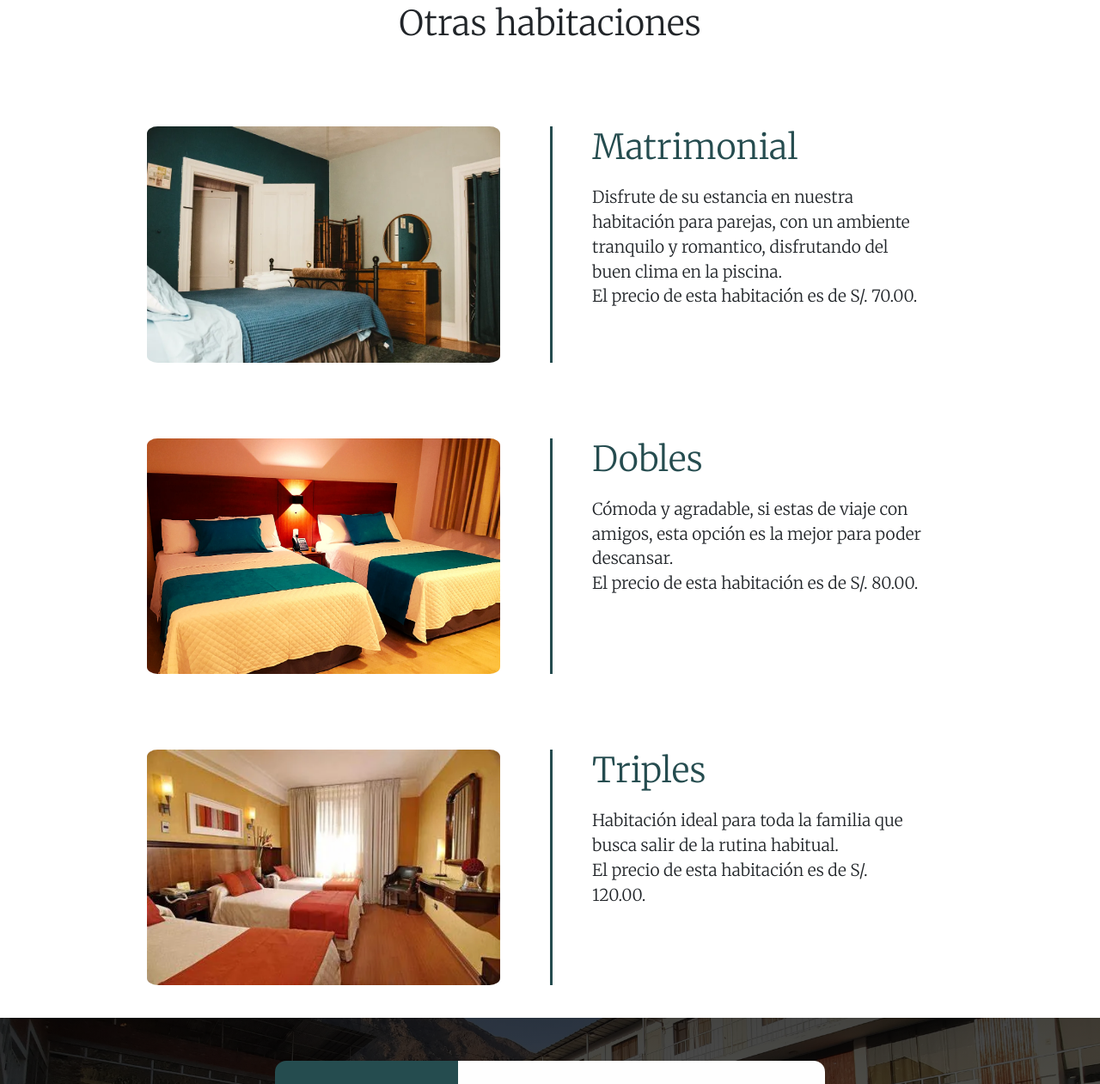
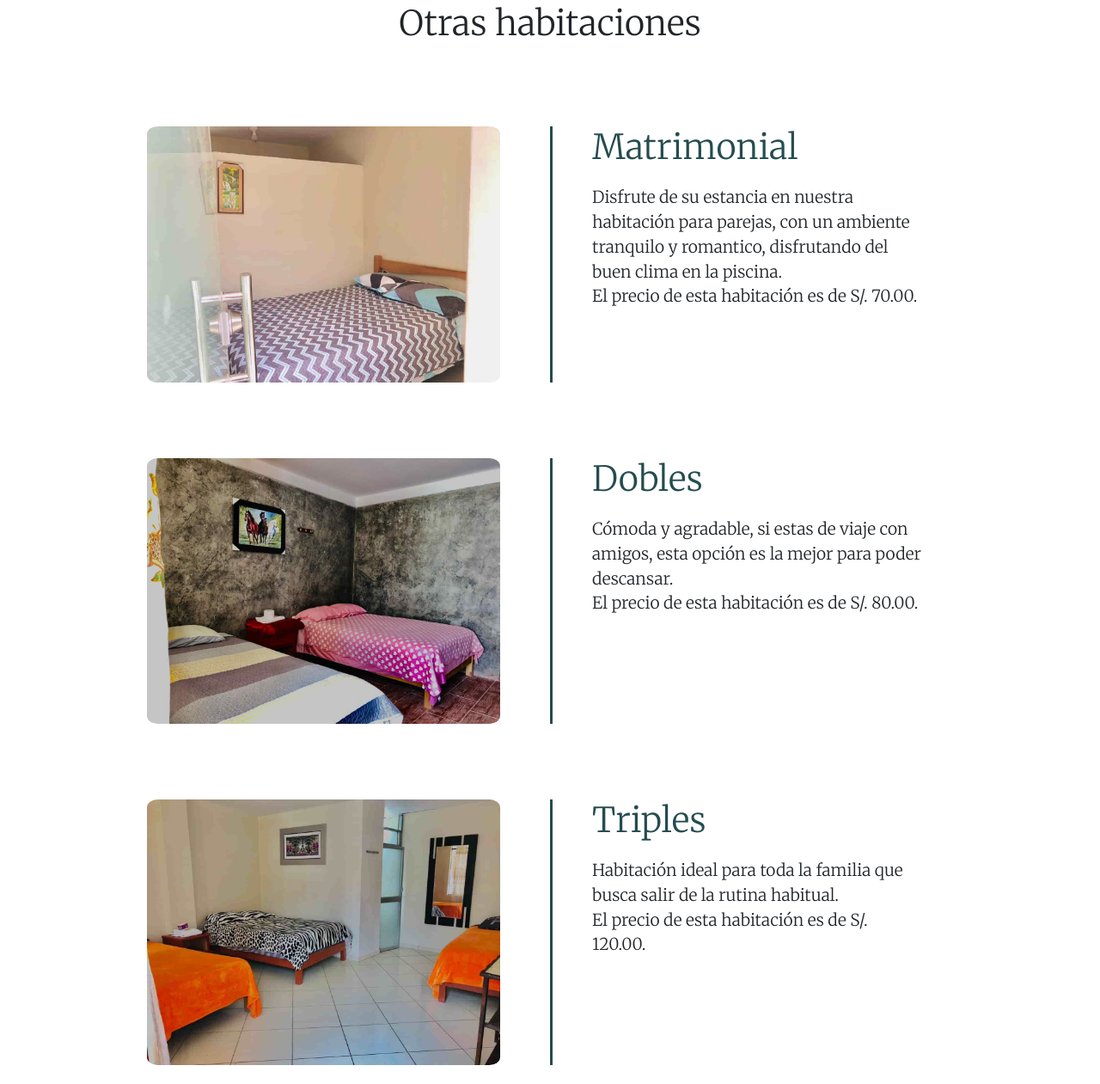
Before and after one commit to JosdanCG/HotelLCDMV, a plain HTML site: page habitaciones.html in a window 1280 px wide. Shown: the part 1027-2288 px from the top of the page at 86% size. Drawn offline with nearby package versions, Linux system fonts and the light colour scheme.

Commit message:
peso-img

```diff
--- a/css/habitaciones.css
+++ b/css/habitaciones.css
@@ -183,7 +183,7 @@ nav{
 
 /* formulario */
 .formulari{
-    background-image: linear-gradient(rgba(0, 0, 0, 0.735),rgba(0, 0, 0, 0.587)),url(../img/habitaciones/reservas.webp);
+    background-image: linear-gradient(rgba(0, 0, 0, 0.735),rgba(0, 0, 0, 0.587)),url(../img/habitaciones/reservas-min.jpg);
     width: 100%;
     background-size: cover;
     background-position:center ;
--- a/css/style.css
+++ b/css/style.css
@@ -16,7 +16,7 @@ body {
 .header_inicio{
     width: 100%;
     height: 100vh;
-    background-image: linear-gradient(rgba(0,0,0,0.5),rgba(0,0,0,0)),url(../img/fondo.webp);
+    background-image: linear-gradient(rgba(0,0,0,0.5),rgba(0,0,0,0)),url(../img/fondop-min.jpg);
     background-size: cover;
     background-position:center ;
     /* background-size: 100%;
--- a/habitaciones.html
+++ b/habitaciones.html
@@ -77,7 +77,7 @@
             <div class="row tipohab">
 
                 <div class=" imghab col-md-6 mt-3">
-                    <img src="img/habitaciones/room1.webp" alt="">
+                    <img src="img/habitaciones/room1-min.jpg" alt="">
                 </div>
                 <!-- <div class=" numero">
 
@@ -96,7 +96,7 @@
             <div class="row tipohab">
 
                 <div class="col-md-6 imghab mt-3">
-                    <img src="img/habitaciones/room4.webp" alt="">
+                    <img src="img/habitaciones/room2-min.jpg" alt="">
                 </div>
                 <!-- <div class=" numero">
 
@@ -111,7 +111,7 @@
             <div class="row tipohab">
 
                 <div class="col-md-6 imghab mt-3">
-                    <img src="img/habitaciones/room5.webp" alt="">
+                    <img src="img/habitaciones/room3-min.jpg" alt="">
                 </div>
                 <!-- <div class=" numero">
 
```
Also changed, not shown: img/fondo.webp (deleted), img/fondop-min.jpg (added), img/habitaciones/reservas-min.jpg (added), img/habitaciones/reservas.webp (deleted), img/habitaciones/room1-min.jpg (added), img/habitaciones/room1.webp (deleted), img/habitaciones/room2-min.jpg (added), img/habitaciones/room3-min.jpg (added), img/habitaciones/room4.webp (deleted), img/habitaciones/room5.webp (deleted).
